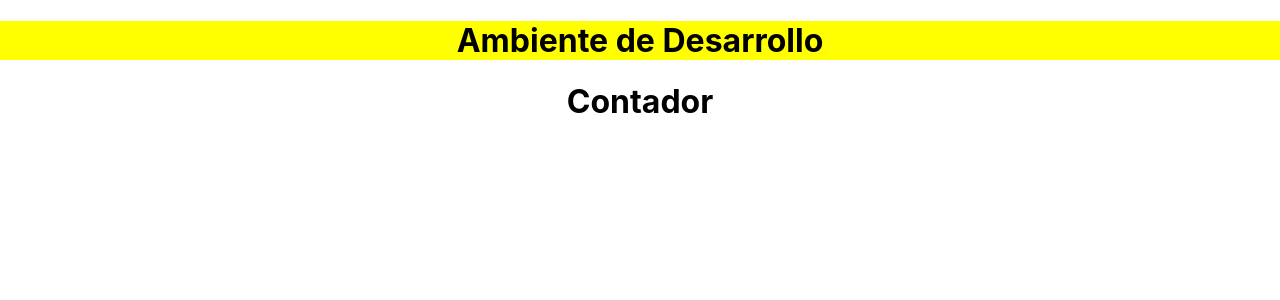
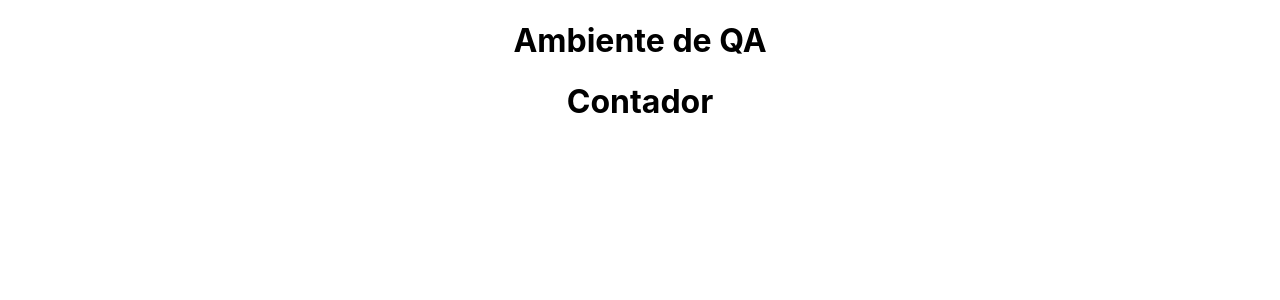
Before and after one commit to jovanesDev/tsx-62321, a React (Create React App) app: page / in a window 1280 px wide. Shown: the top 300 px of the page. Built offline with nearby package versions, Linux system fonts and the light colour scheme.

Commit message:
ambiente de QA

```diff
--- a/src/App.tsx
+++ b/src/App.tsx
@@ -27,8 +27,9 @@ function App() {
 
   return (
     <div className="App">
-      <h1 style={{background:'yellow'}}>Ambiente de Desarrollo</h1>
+      <h1 style={{background:'rose'}}>Ambiente de QA</h1>
       <Counter jugadoresDeFutbol={jugadoresDeFutbol} sumar={sumar} saludar={saludar} />
+
     </div>
   );
 }
```
